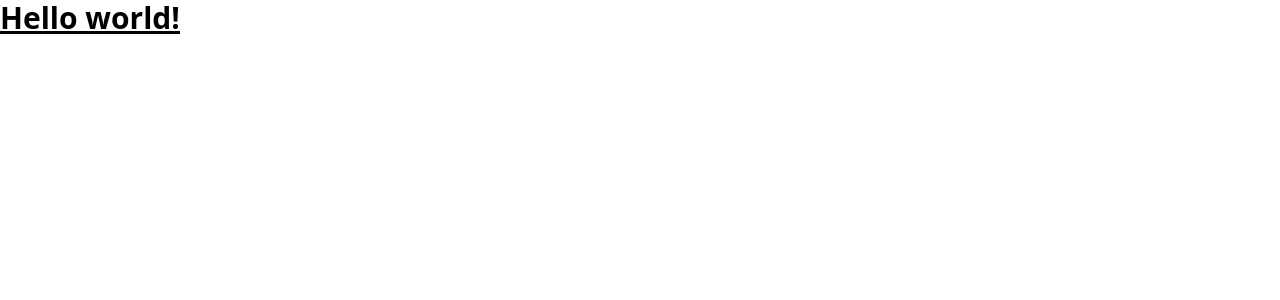
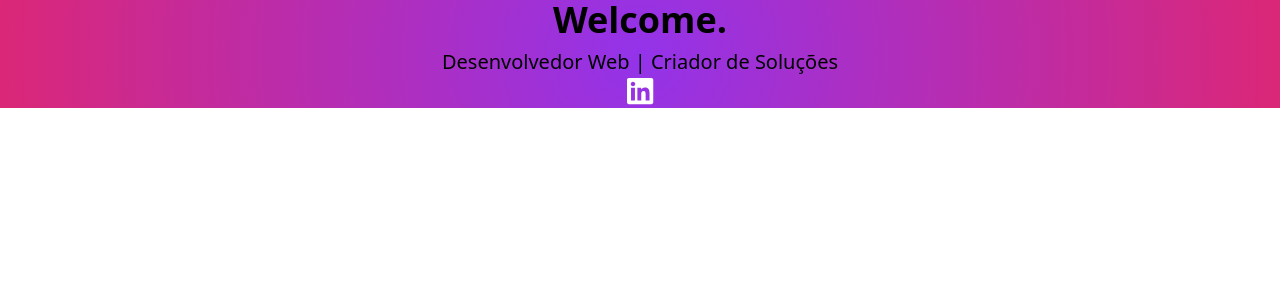
Before and after one commit to MarianniArtoni/Portfolio, a React (Create React App) app: page / in a window 1280 px wide. Shown: the top 300 px of the page. Built offline with nearby package versions, Linux system fonts and the light colour scheme.

Commit message:
Icone adicionado

```diff
--- a/package.json
+++ b/package.json
@@ -3,6 +3,8 @@
   "version": "0.1.0",
   "private": true,
   "dependencies": {
+    "@fortawesome/free-brands-svg-icons": "^6.6.0",
+    "@fortawesome/react-fontawesome": "^0.2.2",
     "@testing-library/jest-dom": "^5.17.0",
     "@testing-library/react": "^13.4.0",
     "@testing-library/user-event": "^13.5.0",
--- a/src/App.js
+++ b/src/App.js
@@ -1,11 +1,14 @@
 
 import './App.css';
+import React from 'react';
+import './IconLibrary';
+import Header from './components/Header.js';
 
 function App() {
   return (
-    <h1 className="text-3xl font-bold underline">
-      Hello world!
-    </h1>
+    <div className='bg-[radial-gradient(circle_at_center,_var(--tw-gradient-stops))] from-purple-600 to-pink-600'>
+      <Header />
+    </div>
   );
 }
 
--- /dev/null
+++ b/src/IconLibrary.js
@@ -0,0 +1,7 @@
+// src/IconLibrary.js
+import { library } from '@fortawesome/fontawesome-svg-core';
+import { faLinkedin } from '@fortawesome/free-brands-svg-icons';
+
+// Adicione todos os ícones que você quer usar aqui
+library.add(faLinkedin);
+// library.add(faLinkedin, faEnvelope);
--- /dev/null
+++ b/src/components/Header.js
@@ -0,0 +1,14 @@
+import React from "react";
+import { FontAwesomeIcon } from '@fortawesome/react-fontawesome';
+
+const Header = () => {
+    return (
+      <header className="text-center">
+        <h1 className="text-4xl font-bold">Welcome.</h1>
+        <p className="text-xl mt-2">Desenvolvedor Web | Criador de Soluções</p>
+        <FontAwesomeIcon icon={['fab', 'linkedin']} className="text-white text-3xl hover:text-blue-300" />
+      </header>
+    );
+  };
+
+export default Header;
```
Also changed, not shown: 1 other file (tests, documents, lock files or other folders).
